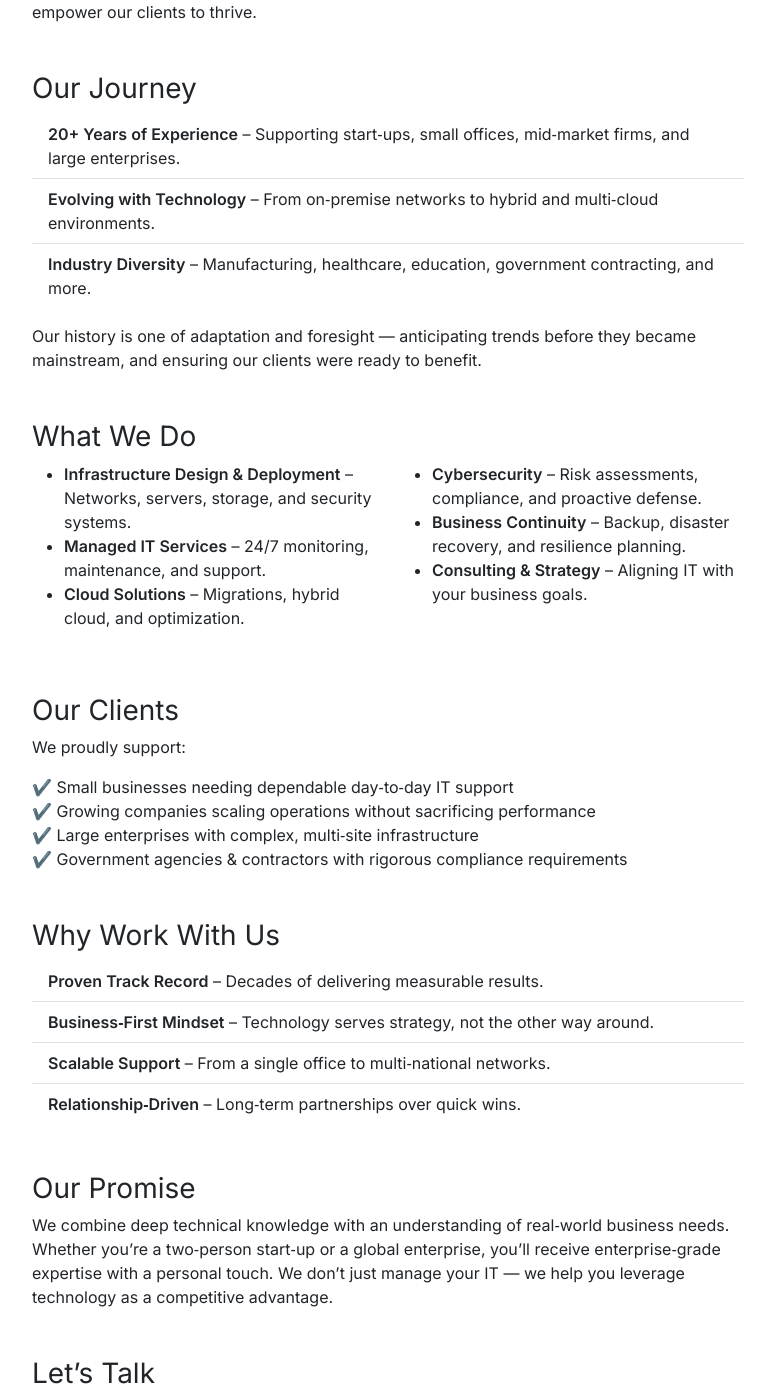
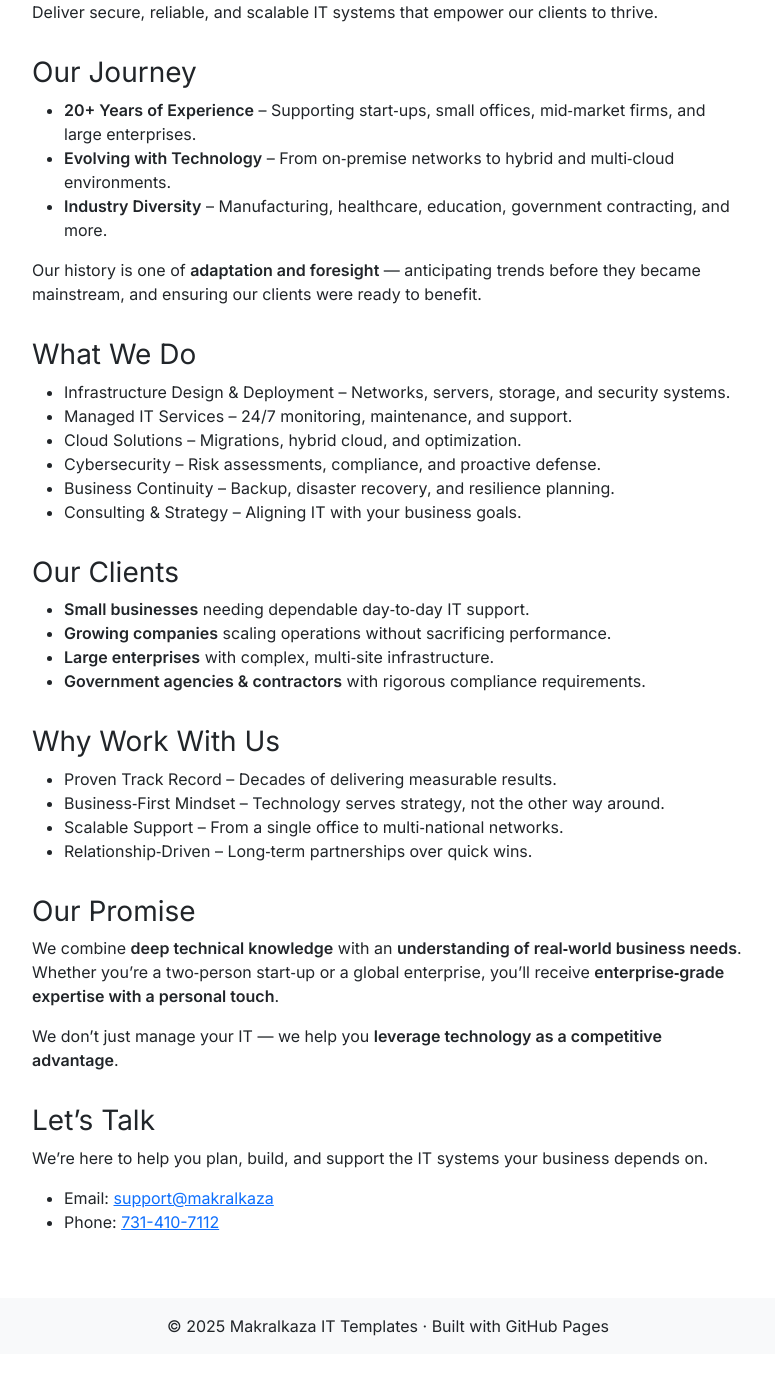
Before and after one commit to gitmakralkaza/tools, a Jekyll site: the page built from about.html, in a window 1280 px wide and 1400 px high, scrolled down 526 px. Shown: the whole window, without its empty margins (252-1027 px from the left). Built offline with Jekyll 4.4.1, drawn with Linux system fonts in a browser that asks for light colours; after the commit the page ends 1880 px from its top, so only the background shows below that; some of the changed text lies outside the part shown.

Commit message:
Update about.html

```diff
--- a/about.html
+++ b/about.html
@@ -3,91 +3,103 @@ layout: page
 title: About Us
 ---
 
-<div class="container my-5">
-  <h2 class="mb-4">Makralkaza — Over 20 Years of Trusted IT Expertise</h2>
+<meta charset="UTF-8"><meta name="viewport" content="width=device-width, initial-scale=1.0">
+<title></title>
+<meta name="description" content="Makralkaza has over 20 years of experience managing IT infrastructure and supporting businesses from startups to large enterprises. Learn more about our mission, journey, and services."><meta name="robots" content="index, follow">
+<link href="https://www.makralkaza.com/store/index.php?route=information/information&amp;language=en-gb&amp;information_id=1" rel="canonical" /><!-- Schema.org Structured Data --><script type="application/ld+json">
+  {
+    "@context": "https://schema.org",
+    "@type": "Organization",
+    "name": "Makralkaza, LLC.",
+    "url": "https://www.makralkaza.com",
+    "logo": "https://makralkaza.com/store/image/catalog/logo_2244612_print.png",
+    "description": "Makralkaza has over 20 years of IT experience managing infrastructure and supporting businesses from small to large.",
+    "contactPoint": [{
+      "@type": "ContactPoint",
+      "telephone": "731-410-7112",
+      "contactType": "customer service",
+      "areaServed": "US"
+    }]
+  }
+  </script>
+<header class="page-header">
+<div class="container">
+<h2>Makralkaza — Over 20 Years of Trusted IT Expertise</h2>
 
-  <section class="mb-5">
 <h3>Who We Are</h3>
-    <p>
-      For more than two decades, Makralkaza has been at the forefront of IT infrastructure
-      management, support, and innovation, helping businesses of all sizes unlock their full
-      potential through technology. We deliver secure, reliable, and scalable IT systems that
-      empower our clients to thrive.
-    </p>
+</div>
+</header>
+
+<main class="page-content container">
+<section>
+<p>For more than two decades, <strong>Makralkaza</strong> has been at the forefront of <strong>IT infrastructure management, support, and innovation</strong>, helping businesses of all sizes unlock their full potential through technology.</p>
+
+<blockquote>Deliver secure, reliable, and scalable IT systems that empower our clients to thrive.</blockquote>
 </section>
 
-  <section class="mb-5">
+<section>
 <h3>Our Journey</h3>
-    <ul class="list-group list-group-flush">
-      <li class="list-group-item"><strong>20+ Years of Experience</strong> – Supporting start‑ups, small offices, mid‑market firms, and large enterprises.</li>
-      <li class="list-group-item"><strong>Evolving with Technology</strong> – From on‑premise networks to hybrid and multi‑cloud environments.</li>
-      <li class="list-group-item"><strong>Industry Diversity</strong> – Manufacturing, healthcare, education, government contracting, and more.</li>
+
+<ul>
+	<li><strong>20+ Years of Experience</strong> – Supporting start‑ups, small offices, mid‑market firms, and large enterprises.</li>
+	<li><strong>Evolving with Technology</strong> – From on‑premise networks to hybrid and multi‑cloud environments.</li>
+	<li><strong>Industry Diversity</strong> – Manufacturing, healthcare, education, government contracting, and more.</li>
 </ul>
-    <p class="mt-3">
-      Our history is one of adaptation and foresight — anticipating trends before they became
-      mainstream, and ensuring our clients were ready to benefit.
-    </p>
+
+<p>Our history is one of <strong>adaptation and foresight</strong> — anticipating trends before they became mainstream, and ensuring our clients were ready to benefit.</p>
 </section>
 
-  <section class="mb-5">
+<section>
 <h3>What We Do</h3>
-    <div class="row">
-      <div class="col-md-6">
+
 <ul>
-          <li><strong>Infrastructure Design & Deployment</strong> – Networks, servers, storage, and security systems.</li>
-          <li><strong>Managed IT Services</strong> – 24/7 monitoring, maintenance, and support.</li>
-          <li><strong>Cloud Solutions</strong> – Migrations, hybrid cloud, and optimization.</li>
-        </ul>
-      </div>
-      <div class="col-md-6">
-        <ul>
-          <li><strong>Cybersecurity</strong> – Risk assessments, compliance, and proactive defense.</li>
-          <li><strong>Business Continuity</strong> – Backup, disaster recovery, and resilience planning.</li>
-          <li><strong>Consulting & Strategy</strong> – Aligning IT with your business goals.</li>
-        </ul>
-      </div>
-    </div>
-  </section>
-
-  <section class="mb-5">
-    <h3>Our Clients</h3>
-    <p>We proudly support:</p>
-    <ul class="list-unstyled">
-      <li>✔️ Small businesses needing dependable day‑to‑day IT support</li>
-      <li>✔️ Growing companies scaling operations without sacrificing performance</li>
-      <li>✔️ Large enterprises with complex, multi‑site infrastructure</li>
-      <li>✔️ Government agencies & contractors with rigorous compliance requirements</li>
+	<li>Infrastructure Design &amp; Deployment – Networks, servers, storage, and security systems.</li>
+	<li>Managed IT Services – 24/7 monitoring, maintenance, and support.</li>
+	<li>Cloud Solutions – Migrations, hybrid cloud, and optimization.</li>
+	<li>Cybersecurity – Risk assessments, compliance, and proactive defense.</li>
+	<li>Business Continuity – Backup, disaster recovery, and resilience planning.</li>
+	<li>Consulting &amp; Strategy – Aligning IT with your business goals.</li>
 </ul>
 </section>
 
-  <section class="mb-5">
-    <h3>Why Work With Us</h3>
-    <ul class="list-group list-group-flush">
-      <li class="list-group-item"><strong>Proven Track Record</strong> – Decades of delivering measurable results.</li>
-      <li class="list-group-item"><strong>Business‑First Mindset</strong> – Technology serves strategy, not the other way around.</li>
-      <li class="list-group-item"><strong>Scalable Support</strong> – From a single office to multi‑national networks.</li>
-      <li class="list-group-item"><strong>Relationship‑Driven</strong> – Long‑term partnerships over quick wins.</li>
+<section>
+<h3>Our Clients</h3>
+
+<ul>
+	<li><strong>Small businesses</strong> needing dependable day‑to‑day IT support.</li>
+	<li><strong>Growing companies</strong> scaling operations without sacrificing performance.</li>
+	<li><strong>Large enterprises</strong> with complex, multi‑site infrastructure.</li>
+	<li><strong>Government agencies &amp; contractors</strong> with rigorous compliance requirements.</li>
 </ul>
 </section>
 
-  <section class="mb-5">
-    <h3>Our Promise</h3>
-    <p>
-      We combine deep technical knowledge with an understanding of real‑world business needs.
-      Whether you’re a two‑person start‑up or a global enterprise, you’ll receive enterprise‑grade
-      expertise with a personal touch. We don’t just manage your IT — we help you leverage
-      technology as a competitive advantage.
-    </p>
+<section>
+<h3>Why Work With Us</h3>
+
+<ul>
+	<li>Proven Track Record – Decades of delivering measurable results.</li>
+	<li>Business‑First Mindset – Technology serves strategy, not the other way around.</li>
+	<li>Scalable Support – From a single office to multi‑national networks.</li>
+	<li>Relationship‑Driven – Long‑term partnerships over quick wins.</li>
+</ul>
 </section>
 
-  <section class="mb-5">
+<section>
+<h3>Our Promise</h3>
+
+<p>We combine <strong>deep technical knowledge</strong> with an <strong>understanding of real‑world business needs</strong>. Whether you’re a two‑person start‑up or a global enterprise, you’ll receive <strong>enterprise‑grade expertise with a personal touch</strong>.</p>
+
+<p>We don’t just manage your IT — we help you <strong>leverage technology as a competitive advantage</strong>.</p>
+</section>
+
+<section>
 <h3>Let’s Talk</h3>
-    <p>
-      We’re here to help you plan, build, and support the IT systems your business depends on.
-    </p>
-    <p>
-      📧 <a href="mailto:support@makralkaza.com">support@makralkaza.com</a><br>
-      📞 731‑410‑7112
-    </p>
+
+<p>We’re here to help you plan, build, and support the IT systems your business depends on.</p>
+
+<ul>
+	<li>Email: <a href="mailto:support@makralkaza.com">support@makralkaza</a></li>
+	<li>Phone: <a href="tel:731-410-7112">731-410-7112</a></li>
+</ul>
 </section>
-</div>
+</main>
```
Lines whose indentation alone changed are shown as unchanged.
